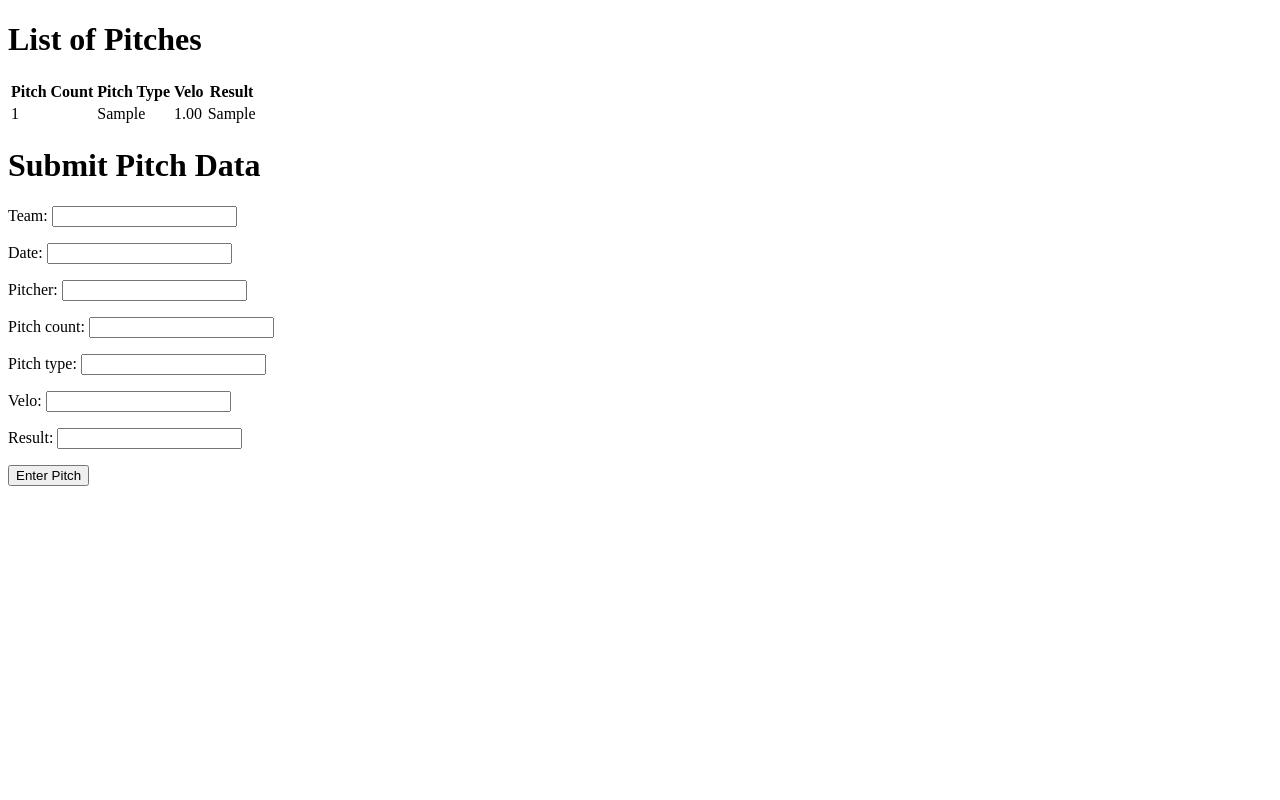
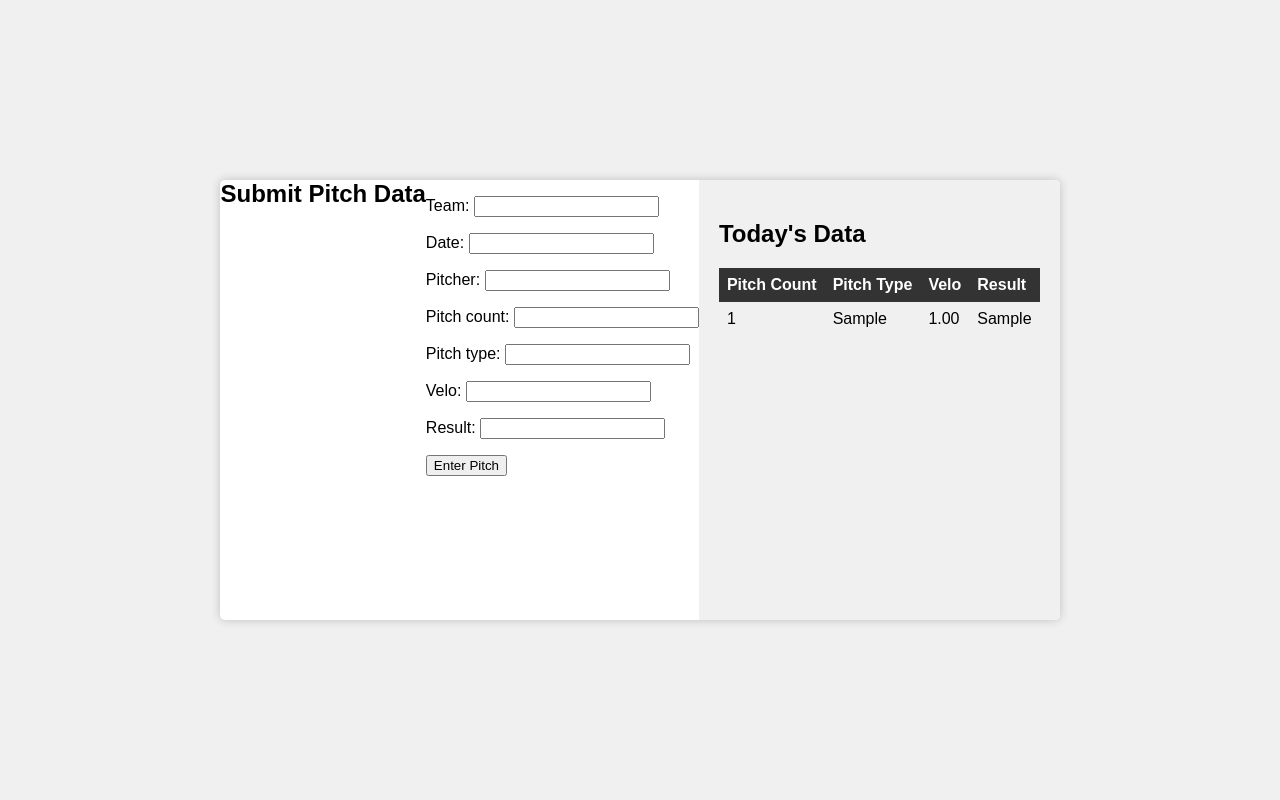
Before and after one commit to paltman/database2, a Django app: page /submit_data/ in a window 1280 px wide. Run offline with Django 4.2, Linux system fonts and the light colour scheme; tables that the repository leaves empty hold one stand-in row (values such as "Sample post").

Commit message:
formatting on data entry tab

```diff
--- a/dataentry/templates/dataentry/entry.html
+++ b/dataentry/templates/dataentry/entry.html
@@ -1,13 +1,82 @@
 <!DOCTYPE html>
 <html>
 <head>
-    <title>dataBase</title>
+    <style>
+        body {
+            font-family: Arial, sans-serif;
+            background-color: #f0f0f0;
+            margin: 0;
+            padding: 0;
+            display: flex;
+            justify-content: center;
+            align-items: center;
+            height: 100vh;
+        }
+        .container {
+            background-color: #ffffff;
+            box-shadow: 0 0 10px rgba(0, 0, 0, 0.2);
+            display: flex;
+            border-radius: 5px;
+            overflow: hidden;
+        }
+        .form {
+            flex: 1;
+            padding: 20px;
+        }
+        .table-container {
+            flex: 1;
+            background-color: #f0f0f0;
+            padding: 20px;
+            height: 400px; /* Set the desired fixed height */
+            overflow-y: auto; /* Add a vertical scrollbar when needed */
+        }
+        table {
+            width: 100%;
+            border-collapse: collapse;
+        }
+        th, td {
+            padding: 8px;
+            text-align: left;
+        }
+        th {
+            background-color: #333;
+            color: #fff;
+        }
+        .table-header {
+            position: sticky;
+            top: 0;
+            background-color: #f0f0f0;
+        }
+        .table thead tr {
+            position: sticky;
+            top: 0;
+            background-color: #f0f0f0;
+        }
+        tr:nth-child(even) {
+            background-color: #f2f2f2;
+        }
+        tr:hover {
+            background-color: #ddd;
+        }
+        h1 {
+            font-size: 24px;
+            margin: 0;
+        }
+    </style>
 </head>
 <body>
-    <h1>List of Pitches</h1>
+    <div class="container">
+        <h1>Submit Pitch Data</h1>
+        <form method="post">
+            {% csrf_token %}
+            {{ form.as_p }}
+            <input type="submit" value="Enter Pitch" />
+        </form>
+        <div class="table-container">
+            <h2>Today's Data</h2>
             <table class="table">
                 <thead>
-            <tr>
+                    <tr class="table-header">
                         <th>Pitch Count</th>
                         <th>Pitch Type</th>
                         <th>Velo</th>
@@ -23,12 +92,7 @@
                     </tr>
                 {% endfor %}
             </table>
-
-    <h1>Submit Pitch Data</h1>
-    <form method="post">
-        {% csrf_token %}
-        {{ form.as_p }}
-        <input type="submit" value="Enter Pitch" />
-    </form>
+        </div>
+    </div>
 </body>
 </html>
--- a/dataentry/templates/dataentry/index.html
+++ b/dataentry/templates/dataentry/index.html
@@ -1,2 +1,7 @@
 <!DOCTYPE html>
+<html>
+<head>
+    <title>dataBase</title>
+</head>
 <h1>"Hello World"</h1>
+</html>
--- a/dataentry/views.py
+++ b/dataentry/views.py
@@ -22,7 +22,7 @@ def submit_data(request):
             # Process the form data and save it to the database
             form.save()
             # You can add a success message or other logic here
-            return redirect('list_and_submit_pitches')  # Redirect back to the same page
+            return redirect('submit_data')  # Redirect back to the same page
 
     else:
         form = PitchingForm()  # Create a new form instance for rendering
```
Lines whose indentation alone changed are shown as unchanged.
